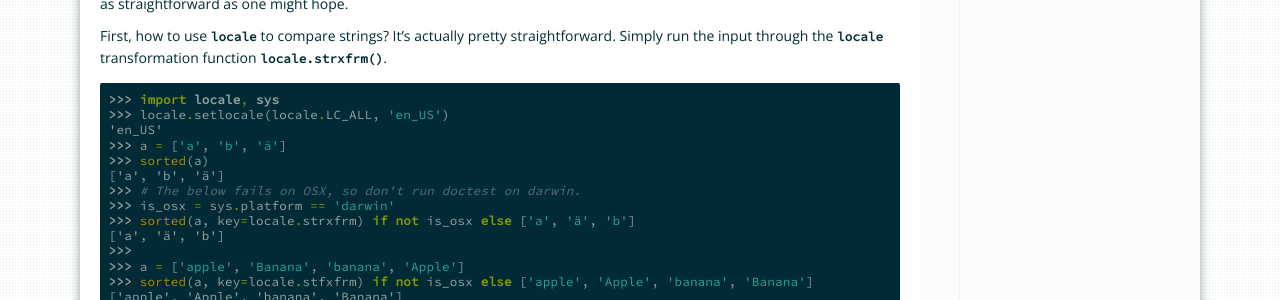
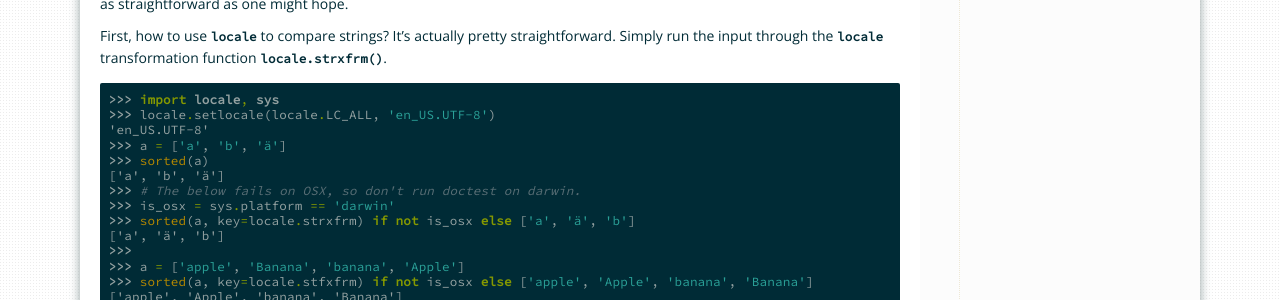
Before and after one commit to SethMMorton/natsort, a Sphinx documentation site: the page built from docs/source/howitworks.rst, in a window 1280 px wide and 900 px high, scrolled down 12857 px. Shown: the part 153-453 px from the top of the window. Built offline with Sphinx 7.4.7, drawn with Linux system fonts in a browser that asks for light colours; pages that are not in the unit, such as notebooks, are missing from menus.

```diff
--- a/docs/source/howitworks.rst
+++ b/docs/source/howitworks.rst
@@ -806,8 +806,8 @@ transformation function :func:`locale.strxfrm`.
 .. code-block:: python
 
     >>> import locale, sys
-    >>> locale.setlocale(locale.LC_ALL, 'en_US')
-    'en_US'
+    >>> locale.setlocale(locale.LC_ALL, 'en_US.UTF-8')
+    'en_US.UTF-8'
     >>> a = ['a', 'b', 'ä']
     >>> sorted(a)
     ['a', 'b', 'ä']
```
Also changed, not shown: .travis.yml.
